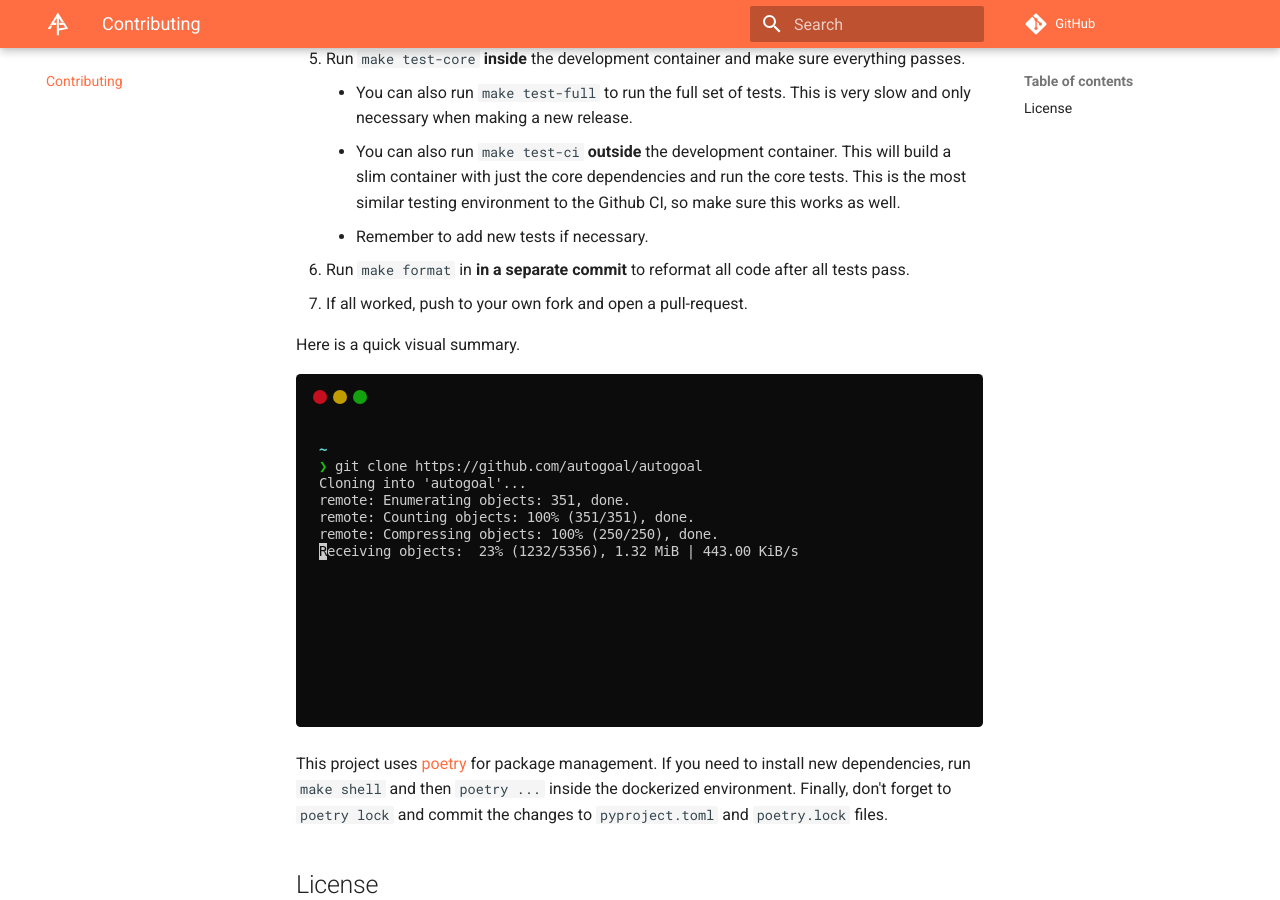
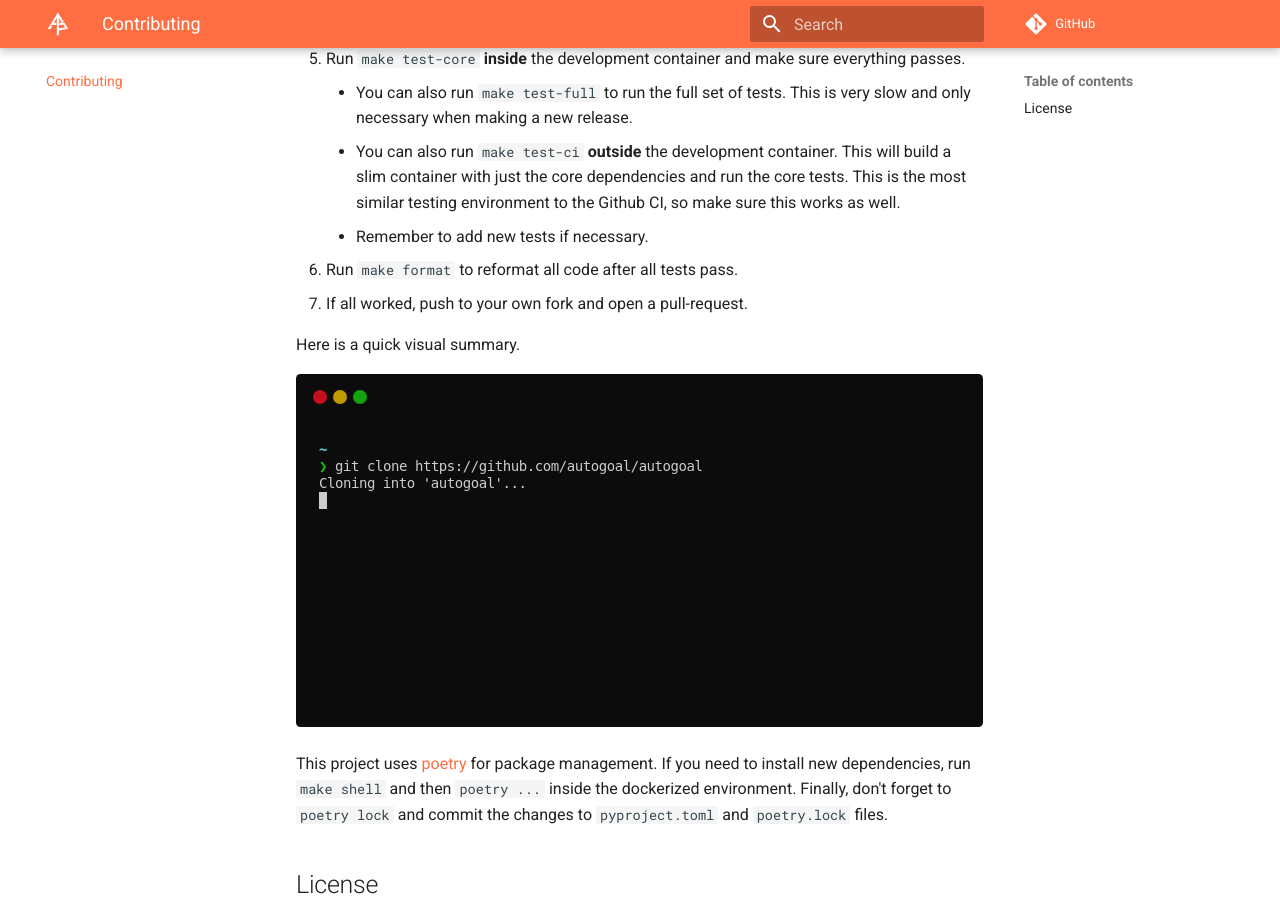
Before and after one commit to autogoal/autogoal, an MkDocs documentation site: the page built from docs/contributing.md, in a window 1280 px wide and 900 px high, scrolled down 679 px. Built offline with MkDocs 1.6.1 and Material for MkDocs 9.7.7, drawn with Linux system fonts in a browser that asks for light colours; comment, search, counter and statistics services are not loaded.

Commit message:
Update contribution guide

```diff
--- a/docs/contributing.md
+++ b/docs/contributing.md
@@ -18,7 +18,7 @@
     - You can also run `make test-full` to run the full set of tests. This is very slow and only necessary when making a new release.
     - You can also run `make test-ci` **outside** the development container. This will build a slim container with just the core dependencies and run the core tests. This is the most similar testing environment to the Github CI, so make sure this works as well.
     - Remember to add new tests if necessary.
-6. Run `make format` in **in a separate commit** to reformat all code after all tests pass.
+6. Run `make format` to reformat all code after all tests pass.
 7. If all worked, push to your own fork and open a pull-request.
 
 Here is a quick visual summary.
```
Also changed, not shown: 1 other file.
